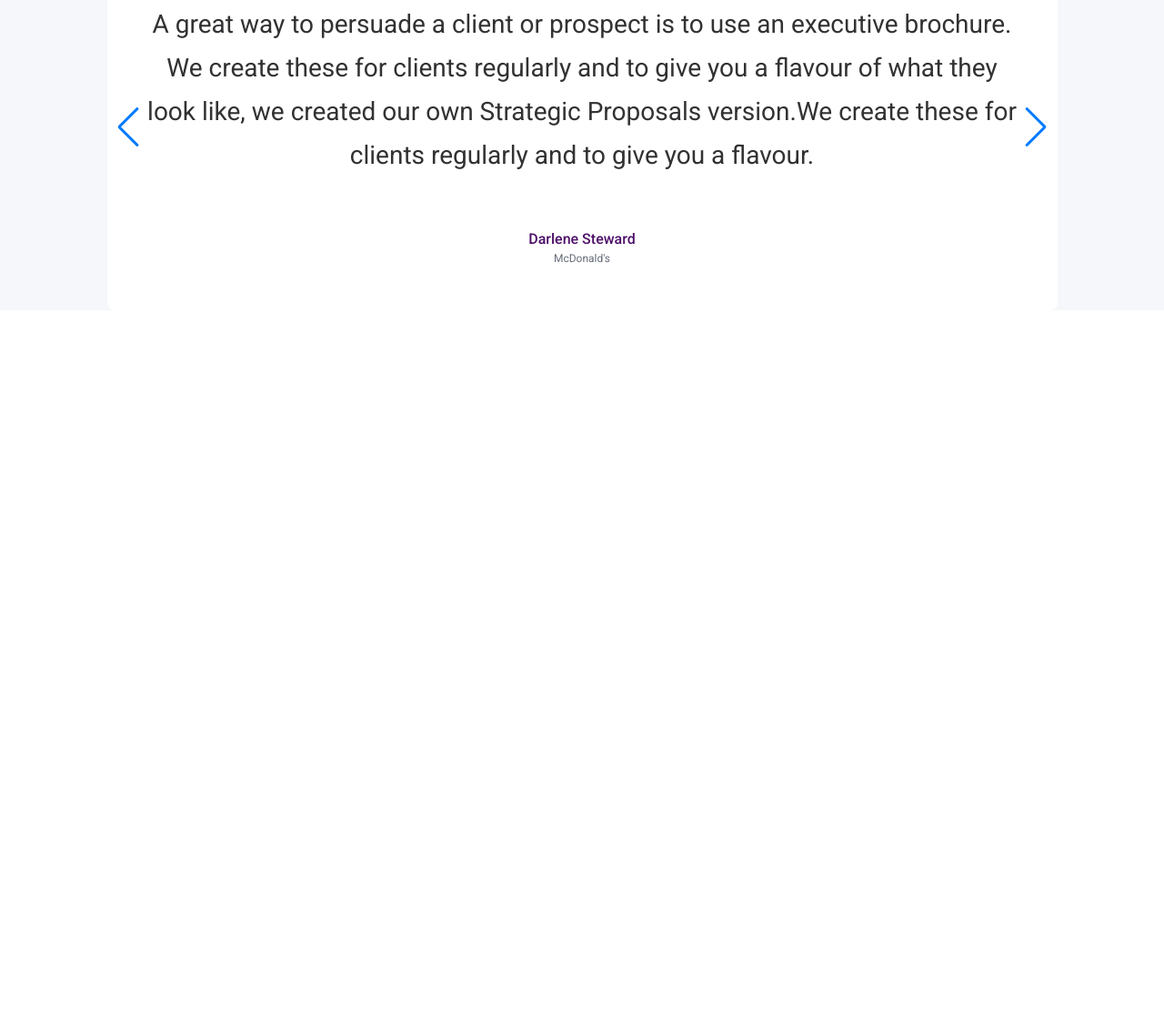
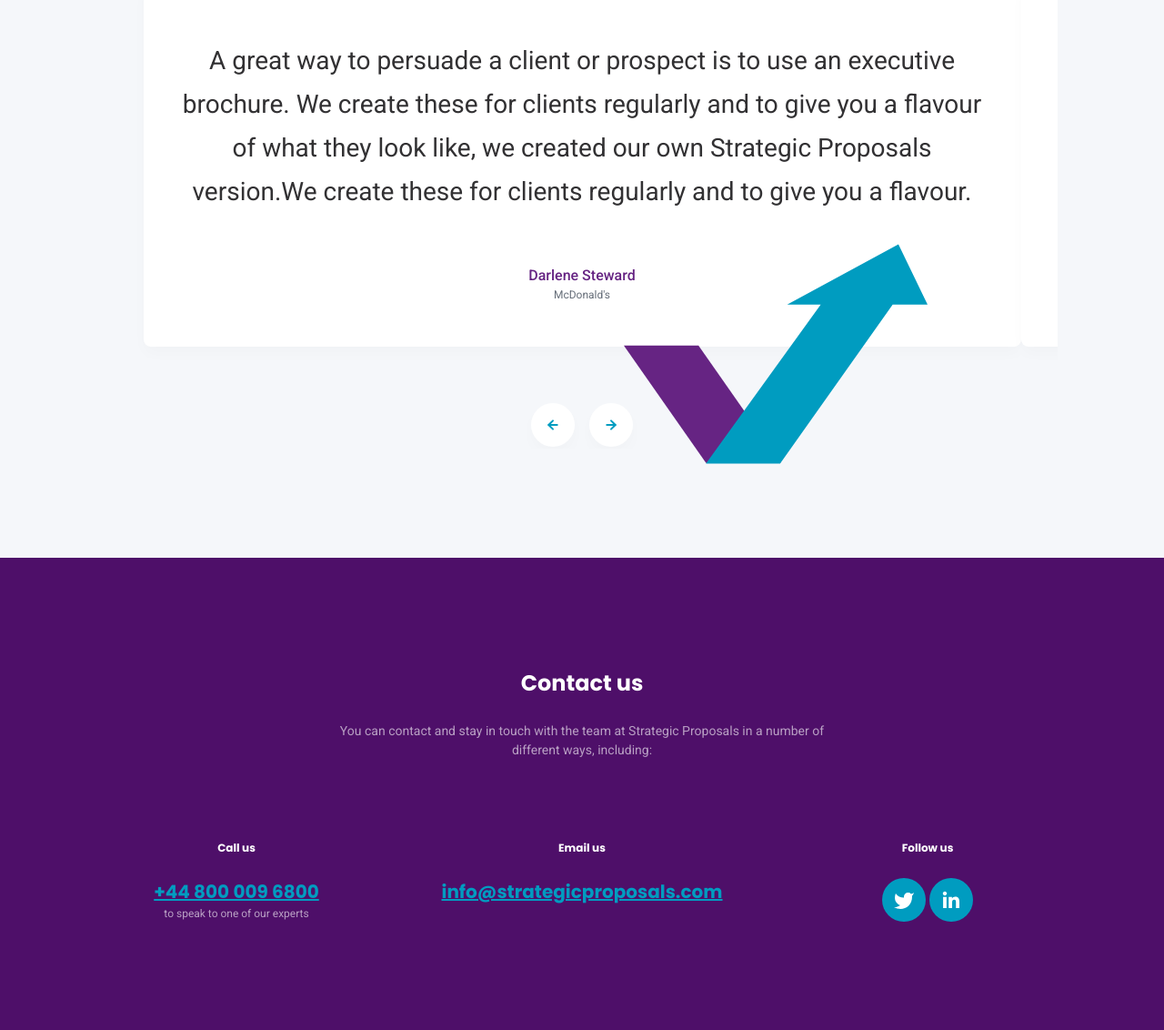
Before and after one commit to DanyellaGeorgieva/dsp-fe-assignment, a website: page src/index.html in a window 1280 px wide. Shown: the part 2724-3856 px from the top of the page at 91% size. Before the commit the page ends 3265 px from the top, so only its background shows below. Drawn offline with nearby package versions, Linux system fonts and the light colour scheme; files that its build step writes are made by us from their sources.

Commit message:
git goodnight

```diff
--- a/src/index.html
+++ b/src/index.html
@@ -117,14 +117,15 @@
 			</div>
 		</section>
 
-		<section class="d-section background-light">
+		<section class="d-section d-section--testimonials background-light">
 			<div class="container">
 				<div class="row">
 					<div class="col justify-content-center text-center">
 						<h3 class="d-section-h3">Testimonials</h3>
 					</div>
 				</div>
-				<div class="row">
+				<div class="row d-row-relative">
+					<img class="d-img-arrows-up d-none d-md-block" src="./img/arrows-up.svg" alt="" />
 					<div class="swiper col-11">
 						<div class="swiper-wrapper">
 							<div class="swiper-slide text-center">
@@ -164,10 +165,49 @@
 						<div class="swiper-button-prev"></div>
 						<div class="swiper-button-next"></div>
 					</div>
+					<img class="d-img-arrows-down d-none d-md-block" src="./img/arrows-down.svg" alt="" />
 				</div>
 			</div>
 		</section>
 
+		<section class="d-section background-dark">
+			<div class="container">
+				<div class="row justify-content-center">
+					<div class="col-6 text-center">
+						<h3 class="d-section-h3">Contact us</h3>
+						<p class="d-section-paragraph">
+							You can contact and stay in touch with the team at Strategic
+							Proposals in a number of different ways, including:
+						</p>
+					</div>
+				</div>
+				<div class="row">
+					<div class="col-md-4 col-sm-12 text-center">
+						<h5 class="d-section-h5">Call us</h5>
+						<a class="d-section-contact" href="tel:+44 800 009 6800">+44 800 009 6800</a>
+						<span class="d-section-contact-extra">to speak to one of our experts</span>
+					</div>
+					<div class="col-md-4 col-sm-12 text-center">
+						<h5 class="d-section-h5">Email us</h5>
+						<a class="d-section-contact" href="mailto:info@strategicproposals.com">info@strategicproposals.com</a>
+					</div>
+					<div class="col-md-4 col-sm-12 text-center">
+						<h5 class="d-section-h5">Follow us</h5>
+						<a href="https://twitter.com" target="_blank">
+							<img src="./img/twitter.svg" alt="">
+						</a>
+						<a href="https://www.linkedin.com" target="_blank">
+							<img src="./img/linkedin.svg" alt="">
+						</a>
+					</div>
+				</div>
+			</div>
+		</section>
+
+		<footer>
+
+		</footer>
+
 		<script src="./js/index.js" type="module"></script>
 	</body>
 </html>
--- a/src/js/index.js
+++ b/src/js/index.js
@@ -1,7 +1,6 @@
-
-
 const swiper = new Swiper('.swiper', {
-    // Navigation arrows
+  spaceBetween: 80,
+  loop: true,
     navigation: {
       nextEl: '.swiper-button-next',
       prevEl: '.swiper-button-prev',
--- a/src/sass/style.scss
+++ b/src/sass/style.scss
@@ -1,4 +1,5 @@
 $color-primary: #009cc0;
+$color-secondary: #662483;
 $color-secondary-darker: #4e0f69;
 $color-grey-1: #656d78;
 $color-grey-4: #f5f7fa;
@@ -16,8 +17,6 @@ $color-black: #323133;
 body {
 	font-family: 'Roboto', sans-serif;
 	font-size: 16px;
-
-	padding-bottom: 200px;
 }
 
 h1,
@@ -34,8 +33,24 @@ h6 {
 	background: $color-grey-4;
 }
 
+.d-section.background-dark {
+	padding-top: 120px;
+	padding-bottom: 112px;
+}
+
 .background-dark {
 	background: $color-secondary-darker;
+
+	.d-section-h3 {
+		color: $color-white;
+	}
+
+	.d-section-paragraph {
+		color: $color-white;
+		opacity: 0.6;
+		font-size: 14px;
+		margin-bottom: 88px;
+	}
 }
 
 .d-navbar {
@@ -118,6 +133,31 @@ h6 {
 		font-size: 24px;
 		margin-bottom: 24px;
 	}
+
+	&-h5 {
+		color: $color-white;
+		font-size: 12px;
+		margin-bottom: 24px;
+	}
+
+	&-contact {
+		color: $color-primary;
+		font-family: 'Poppins', sans-serif;
+		font-weight: 700;
+		text-decoration: underline;
+		font-size: 20px;
+
+		&-extra {
+			font-size: 12px;
+			color: $color-white;
+			opacity: 0.6;
+			display: block;
+		}
+	}
+
+	&--testimonials {
+		padding-bottom: 120px;
+	}
 }
 
 .d-col-plan {
@@ -140,10 +180,16 @@ h6 {
 	}
 }
 
+.swiper {
+	border-radius: 8px;
+	padding: 40px 40px 112px 40px;
+}
+
 .swiper-slide {
 	background: $color-white;
 	padding: 64px 40px 48px 40px;
 	border-radius: 8px;
+	box-shadow: 0px 8px 16px rgba(0, 0, 0, 0.02);
 
 	&-testimonial {
 		font-size: 28px;
@@ -154,7 +200,7 @@ h6 {
 
 	&-name {
 		font-weight: 500;
-		color: $color-secondary-darker;
+		color: $color-secondary;
 	}
 
 	&-company {
@@ -163,29 +209,68 @@ h6 {
 	}
 }
 
+.swiper-button-prev,
+.swiper-button-next {
+	top: 100%;
+	margin-top: -50px;
 
+	width: 48px;
+	height: 48px;
+	border-radius: 50%;
+	background: $color-white;
 
+	box-shadow: 0px 8px 16px rgba(0, 0, 0, 0.02);
+}
 
+.swiper-button-prev {
+	left: 50%;
+	transform: translateX(calc(-100% - 8px));
+}
 
+.swiper-button-next {
+	right: 50%;
+	transform: translateX(calc(100% + 8px));
+}
 
+.swiper-button-prev:after,
+.swiper-button-next:after {
+	content: '';
+	background: url('../img/arrow.svg');
+	width: 16px;
+	height: 16px;
+}
 
+.swiper-button-next:after {
+	transform: scaleX(-1);
+}
 
+.d-row-relative {
+	position: relative;
+}
 
+.d-img-arrows-up {
+	width: 226px;
+	height: 104px;
+	margin: 0;
+	padding: 0;
 
+	position: absolute;
+	top: -63px;
+	left: 214px;
+}
 
+.d-img-arrows-down {
+	width: 334px;
+	height: 248px;
+	margin: 0;
+	padding: 0;
 
+	position: absolute;
+	bottom: -20px;
+	right: 190px;
 
-
-
-
-
-
-
-
-
-
-
-
+	z-index: 10;
+}
 
 @media (min-width: 1400px) {
 	.container {
```
Also changed, not shown: dist/css/style.css, dist/img/arrow-right.svg (added), dist/img/arrow.svg (added), dist/img/arrows-down.svg (added), dist/img/arrows-up.svg (added), dist/img/arrows.svg (added), dist/img/linkedin.svg (added), dist/img/twitter.svg (added), dist/index.html, dist/js/index.js, src/img/arrow.svg (added), src/img/arrows-down.svg (added), src/img/arrows-up.svg (added), src/img/linkedin.svg (added), 1 more files.
